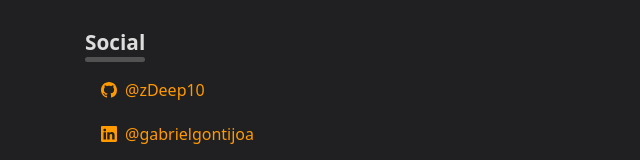
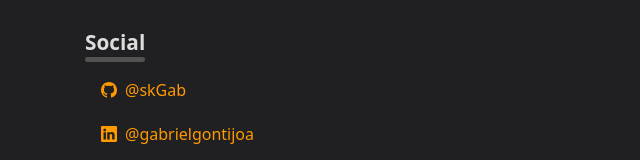
Before and after one commit to skGab/Portfolio, a SvelteKit app: page / in a window 1280 px wide. Shown: the part 1063-1223 px from the top of the page, without its empty margins (319-959 px from the left). Built offline with nearby package versions, Linux system fonts and the light colour scheme.

Commit message:
Portfolio prod 1/2

```diff
--- a/src/lib/Header.svelte
+++ b/src/lib/Header.svelte
@@ -39,7 +39,7 @@
 						<a
 							class="nav-link d-flex align-items-center"
 							aria-current="page"
-							href="https://github.com/zDeep10"
+							href="https://github.com/skGab"
 							target="_blank"
 						>
 							<img src={gitIcon} width={15} class="me-2 img-fluid" alt="GitHub Icon" />
--- a/src/routes/+page.svelte
+++ b/src/routes/+page.svelte
@@ -135,7 +135,7 @@
 
 					<ul>
 						<li>
-							<a class="hover" href="https://github.com/zDeep10" target="_blank">
+							<a class="hover" href="https://github.com/skGab" target="_blank">
 								<svg
 									xmlns="http://www.w3.org/2000/svg"
 									width="16"
@@ -148,7 +148,7 @@
 										d="M8 0C3.58 0 0 3.58 0 8c0 3.54 2.29 6.53 5.47 7.59.4.07.55-.17.55-.38 0-.19-.01-.82-.01-1.49-2.01.37-2.53-.49-2.69-.94-.09-.23-.48-.94-.82-1.13-.28-.15-.68-.52-.01-.53.63-.01 1.08.58 1.23.82.72 1.21 1.87.87 2.33.66.07-.52.28-.87.51-1.07-1.78-.2-3.64-.89-3.64-3.95 0-.87.31-1.59.82-2.15-.08-.2-.36-1.02.08-2.12 0 0 .67-.21 2.2.82.64-.18 1.32-.27 2-.27.68 0 1.36.09 2 .27 1.53-1.04 2.2-.82 2.2-.82.44 1.1.16 1.92.08 2.12.51.56.82 1.27.82 2.15 0 3.07-1.87 3.75-3.65 3.95.29.25.54.73.54 1.48 0 1.07-.01 1.93-.01 2.2 0 .21.15.46.55.38A8.012 8.012 0 0 0 16 8c0-4.42-3.58-8-8-8z"
 									/>
 								</svg>
-								@zDeep10
+								@skGab
 							</a>
 						</li>
 						<li class="my-1">
```
Also changed, not shown: 1 other file (tests, documents, lock files or other folders).
